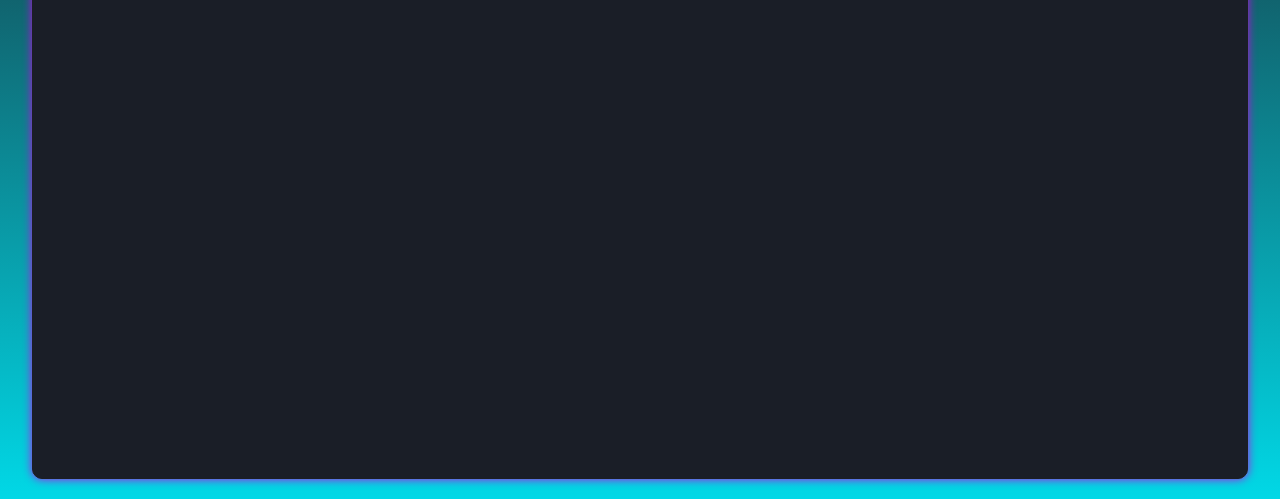
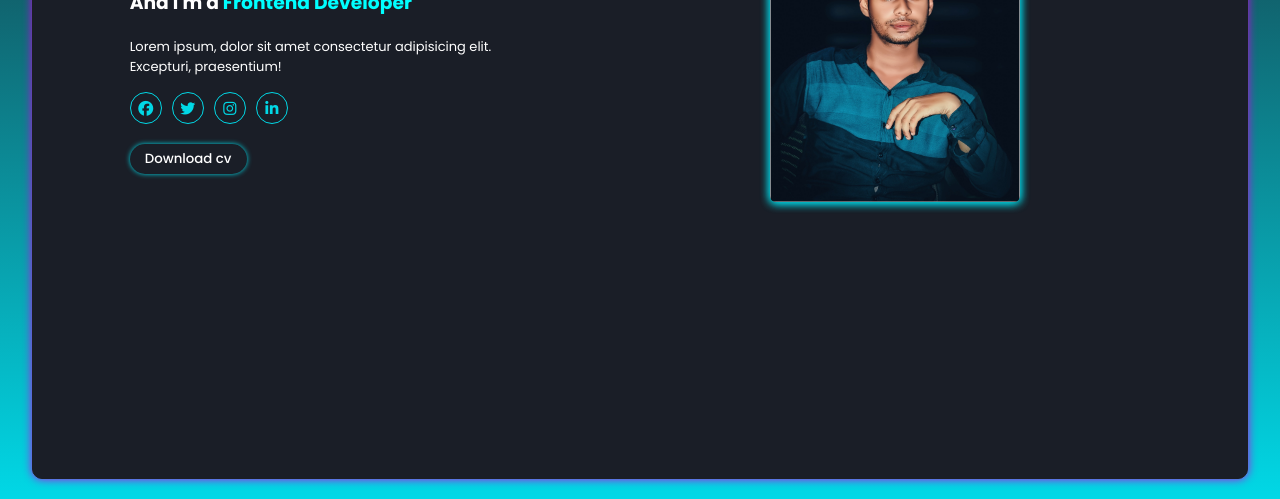
Before and after one commit to hanifsikder921/design, a plain HTML site: page index.html in a window 1280 px wide. Shown: the part 301-800 px from the top of the page. Drawn offline with Linux system fonts and the light colour scheme.

Commit message:
content design End

```diff
--- /dev/null
+++ b/css/mainstyle.css
@@ -0,0 +1,77 @@
+:root {
+    --first_color: #1A1E27;
+    --second_color: #01D8E6;
+    --border_color:#1c1e23;
+    --shadow_color:#be05e2;
+}
+
+.container{
+    width: 90%;
+    height: 350px;
+    display: flex;
+    color: white;
+    justify-content: space-between;
+    align-items: center;
+    margin: 100px auto 20px;
+}
+
+.profile{
+    width: 50%;
+    height: 100%;
+    display: flex;
+    justify-content: center;
+    align-items: center;
+    overflow: hidden;
+}
+
+.profile .photo , .profile .photo img{
+
+    width: 250px;
+    height: 320px;
+    box-shadow: 0px 1px 10px var(--second_color);
+    border-radius: 6px;
+}
+
+.social-media{
+    width: 100%;
+    display: flex;
+}
+
+.social-media a{
+    width: 30px;
+    height: 30px;
+    padding: 15px;
+    color: var(--second_color);
+    border: 1px solid var(--second_color);
+    border-radius: 50%;
+    text-decoration: none;
+    margin-right: 10px;
+    margin-top: 15px;
+    margin-bottom: 20px;
+}
+
+.social-media a i{
+    font-size: 15px;
+    width: 100%;
+    height: 100%;
+    display: flex;
+    align-items: center;
+    justify-content: center;
+}
+
+.cv{
+    border: 1ps solid var(--second_color);
+    padding: 5px 15px;
+    border-radius: 30px;
+    background-color: var(--second_color);
+    font-weight: 500;
+    box-shadow: 0px 0px 5px var(--second_color);
+    background-color: var(--first_color);
+    color:white;
+}
+
+.cv:hover{
+    background-color: var(--second_color);
+    cursor: pointer;
+    color: var(--first_color);
+}
--- a/css/style.css
+++ b/css/navstyle.css
@@ -2,7 +2,7 @@
     --first_color: #1A1E27;
     --second_color: #01D8E6;
     --border_color:#1c1e23;
-    --shadow_color:#be05e2;
+    --shadow_color:#bd33d8;
 }
 
 * {
@@ -44,6 +44,10 @@ body {
     font-weight: 500;
     font-size: 18px;
 }
+.main .nav .logo span:hover{
+   color: var(--second_color);
+   cursor: pointer;
+}
 .main .nav .menu ul{
     list-style-type: none;
     display: flex;
--- a/index.html
+++ b/index.html
@@ -9,7 +9,9 @@
     <link
         href="https://fonts.googleapis.com/css2?family=Poppins:ital,wght@0,100;0,200;0,300;0,400;0,500;0,600;0,700;0,800;0,900;1,100;1,200;1,300;1,400;1,500;1,600;1,700;1,800;1,900&display=swap"
         rel="stylesheet">
-    <link rel="stylesheet" href="css/style.css">
+    <link rel="stylesheet" href="css/navstyle.css">
+    <link rel="stylesheet" href="css/mainstyle.css">
+    <link rel="stylesheet" href="https://cdnjs.cloudflare.com/ajax/libs/font-awesome/6.7.2/css/all.min.css"/>
     <title>Design Page</title>
 </head>
 
@@ -33,6 +35,29 @@
             </div>
         </header>
 
+        <div class="container">
+            <div class="content">
+                <div class="info">
+                    <h3 style="margin-bottom: 2px;">Hellow it's me</h3>
+                    <h1 style="margin-bottom: 2px; font-size: 30px;">Hanif Sikder</h1>
+                    <h3 style="margin-bottom: 20px;">And i'm a <span style="color: aqua;">Frontend Developer</span></h3>
+                    <p style="font-size: small;">Lorem ipsum, dolor sit amet consectetur adipisicing elit. <br> Excepturi, praesentium!</p>
+                </div>
+                <div class="social-media">
+                    <a href="#"><i class="fab fa-facebook"></i></a>
+                    <a href="#"><i class="fab fa-twitter"></i></a>
+                    <a href="#"><i class="fab fa-instagram"></i></a>
+                    <a href="#"><i class="fab fa-linkedin-in"></i></a>
+                </div>
+                <button class="cv">Download cv</button>
+            </div>
+            <div class="profile">
+                <div class="photo">
+                    <img src="images/profile.jpg" alt="photo" width="200px">
+                </div>
+            </div>
+        </div>
+
 
     </section>
 </body>
```
